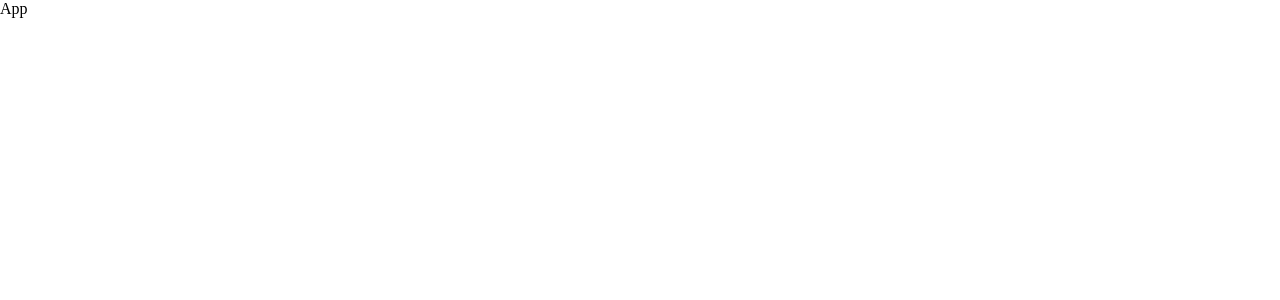
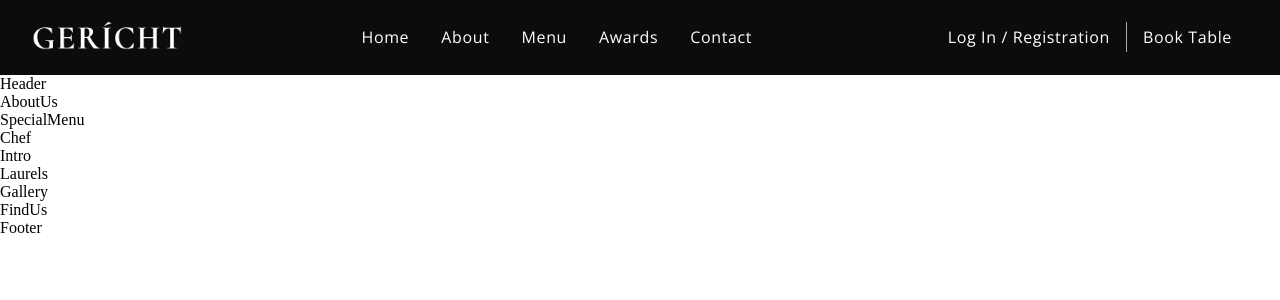
Before and after one commit to chingsley/gerich_restaurant, a React (Create React App) app: page / in a window 1280 px wide. Shown: the top 300 px of the page. Built offline with nearby package versions, Linux system fonts and the light colour scheme; a web font is replaced by a local one.

Commit message:
Design app navbar

```diff
--- a/src/App.tsx
+++ b/src/App.tsx
@@ -1,8 +1,21 @@
-import React from 'react'
+import { AboutUs, Chef, FindUs, Footer, Gallery, Header, Intro, Laurels, SpecialMenu } from './container';
+import { Navbar } from './components';
+import './App.css';
 
 const App = () => {
   return (
-    <div>App</div>
+    <div>
+    <Navbar />
+    <Header />
+    <AboutUs />
+    <SpecialMenu />
+    <Chef />
+    <Intro />
+    <Laurels />
+    <Gallery />
+    <FindUs />
+    <Footer />
+    </div>
   )
 }
 
--- a/src/components/Navbar/Navbar.css
+++ b/src/components/Navbar/Navbar.css
@@ -0,0 +1,133 @@
+.app__navbar {
+  width: 100%;
+  display: flex;
+  justify-content: space-between;
+  align-items: center;
+  background: var(--color-black);
+
+  padding: 1rem 2rem;
+}
+
+.app__navbar-logo {
+  display: flex;
+  justify-content: flex-start;
+  align-items: center;
+}
+
+.app__navbar-logo img {
+  width: 150px;
+}
+
+.app__navbar-links {
+  flex: 1;
+  display: flex;
+  justify-content: center;
+  align-items: center;
+
+  list-style: none;
+}
+
+.app__navbar-links li {
+  margin: 0 1rem;
+  cursor: pointer;
+}
+
+.app__navbar-links li:hover {
+  color: var(--color-grey);
+}
+
+.app__navbar-login {
+  display: flex;
+  justify-content: flex-end;
+  align-items: center;
+}
+
+.app__navbar-login a {
+  margin: 0 1rem;
+  text-decoration: none;
+  transition: .5s ease;
+}
+
+.app__navbar-login a:hover {
+  border-bottom: 1px solid var(--color-golden);
+}
+
+.app__navbar-login div {
+  width: 1px;
+  height: 30px;
+  background: var(--color-grey);
+}
+
+.app__navbar-smallscreen {
+  display: none;
+}
+
+.app__navbar-smallscreen_overlay {
+  position: fixed;
+  top: 0;
+  left: 0;
+  width: 100%;
+  height: 100vh;
+  background: var(--color-black);
+  transition: .5s ease;
+
+  flex-direction: column;
+  z-index: 5;
+}
+
+.app__navbar-smallscreen_overlay .overlay__close {
+  font-size: 27px;
+  color: var(--color-golden);
+  cursor: pointer;
+
+  position: absolute;
+  top: 20px;
+  right: 20px;
+}
+
+.app__navbar-smallscreen_links {
+  list-style: none;
+}
+
+.app__navbar-smallscreen_links li {
+  margin: 2rem;
+  cursor: pointer;
+  color: var(--color-golden);
+  font-size: 2rem;
+  text-align: center;
+  font-family: var(--font-base);
+}
+
+.app__navbar-smallscreen_links li:hover {
+  color: var(--color-white);
+}
+
+@media screen and (min-width: 2000px) {
+  .app__navbar-logo img {
+      width: 210px;
+  }
+}
+
+@media screen and (max-width: 1150px) {
+  .app__navbar-links {
+      display: none;
+  }
+
+  .app__navbar-smallscreen {
+      display: flex;
+  }
+}
+
+@media screen and (max-width: 650px) {
+  .app__navbar {
+      padding: 1rem;
+  }
+
+  .app__navbar-login {
+      display: none;
+  }
+
+  .app__navbar-logo img {
+      width: 110px;
+  }
+}
--- a/src/components/Navbar/Navbar.tsx
+++ b/src/components/Navbar/Navbar.tsx
@@ -1,9 +1,45 @@
-import React from 'react'
+import React from 'react';
+import { GiHamburgerMenu } from 'react-icons/gi';
+import { MdOutlineRestaurantMenu } from 'react-icons/md';
+import images from '../../constants/images';
+import './Navbar.css';
 
 const Navbar = () => {
+  const [toggleMenu, setToggleMenu] = React.useState<boolean>(false);
   return (
-    <div>Navbar</div>
-  )
-}
+    <nav className="app__navbar">
+      <div className="app__navbar-logo">
+        <img src={images.gericht} alt="app__logo" />
+      </div>
+      <ul className="app__navbar-links">
+        <li className="p__opensans"><a href="#home">Home</a></li>
+        <li className="p__opensans"><a href="#about">About</a></li>
+        <li className="p__opensans"><a href="#menu">Menu</a></li>
+        <li className="p__opensans"><a href="#awards">Awards</a></li>
+        <li className="p__opensans"><a href="#contact">Contact</a></li>
+      </ul>
+      <div className="app__navbar-login">
+        <a href="#login" className="p__opensans">Log In / Registration</a>
+        <div />
+        <a href="/" className="p__opensans">Book Table</a>
+      </div>
+      <div className="app__navbar-smallscreen">
+        <GiHamburgerMenu color="#fff" fontSize={27} onClick={() => setToggleMenu(true)} />
+        {toggleMenu && (
+          <div className="app__navbar-smallscreen_overlay flex__center slide-bottom">
+            <MdOutlineRestaurantMenu fontSize={27} className="overlay__close" onClick={() => setToggleMenu(false)} />
+            <ul className="app__navbar-smallscreen_links">
+              <li><a href="#home" onClick={() => setToggleMenu(false)}>Home</a></li>
+              <li><a href="#about" onClick={() => setToggleMenu(false)}>About</a></li>
+              <li><a href="#menu" onClick={() => setToggleMenu(false)}>Menu</a></li>
+              <li><a href="#awards" onClick={() => setToggleMenu(false)}>Awards</a></li>
+              <li><a href="#contact" onClick={() => setToggleMenu(false)}>Contact</a></li>
+            </ul>
+          </div>
+        )}
+      </div>
+    </nav>
+  );
+};
 
-export default Navbar
+export default Navbar;
--- a/src/components/SubHeading/SubHeading.tsx
+++ b/src/components/SubHeading/SubHeading.tsx
@@ -1,9 +1,15 @@
-import React from 'react'
+import React from 'react';
 
-const SubHeading = () => {
-  return (
-    <div>SubHeading</div>
-  )
+import { images } from '../../constants';
+
+interface SubHeadingProps {
+  title: string;
 }
+const SubHeading: React.FC<SubHeadingProps> = ({ title }) => (
+  <div style={{ marginBottom: '1rem' }}>
+    <p className="p__cormorant">{title}</p>
+    <img src={images.spoon} alt="spoon_image" className="spoon__img" />
+  </div>
+);
 
-export default SubHeading
+export default SubHeading;
--- a/src/constants/data.ts
+++ b/src/constants/data.ts
@@ -85,4 +85,5 @@
   },
 ];
 
-export default { wines, cocktails, awards };
+const data = { wines, cocktails, awards };
+export default data;
--- a/src/constants/images.ts
+++ b/src/constants/images.ts
@@ -21,7 +21,7 @@
 import quote from '../assets/quote.png';
 import gericht from '../assets/gericht.png';
 
-export default {
+const images = {
   bg,
   chef,
   G,
@@ -45,3 +45,5 @@
   quote,
   gericht,
 };
+
+export default images;
```
Also changed, not shown: .eslintrc.ts (renamed from .eslintrc.js).
